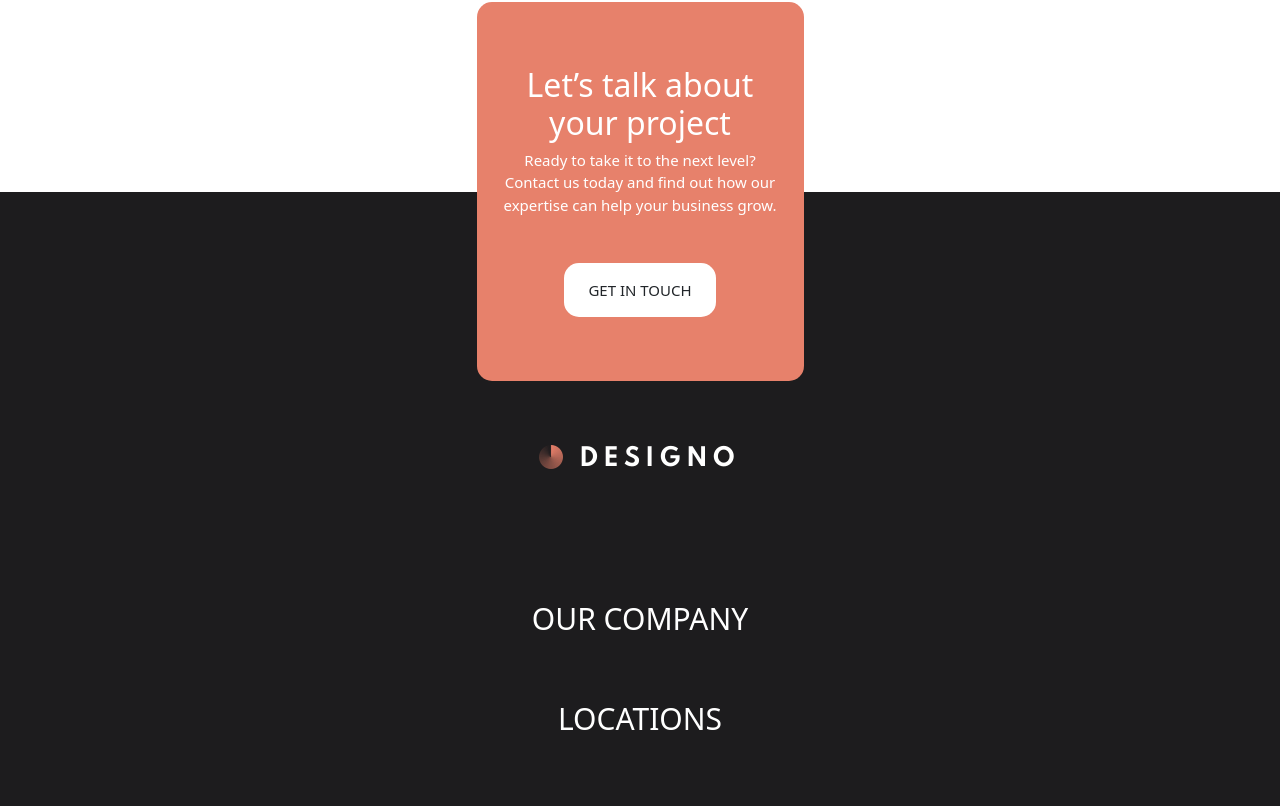
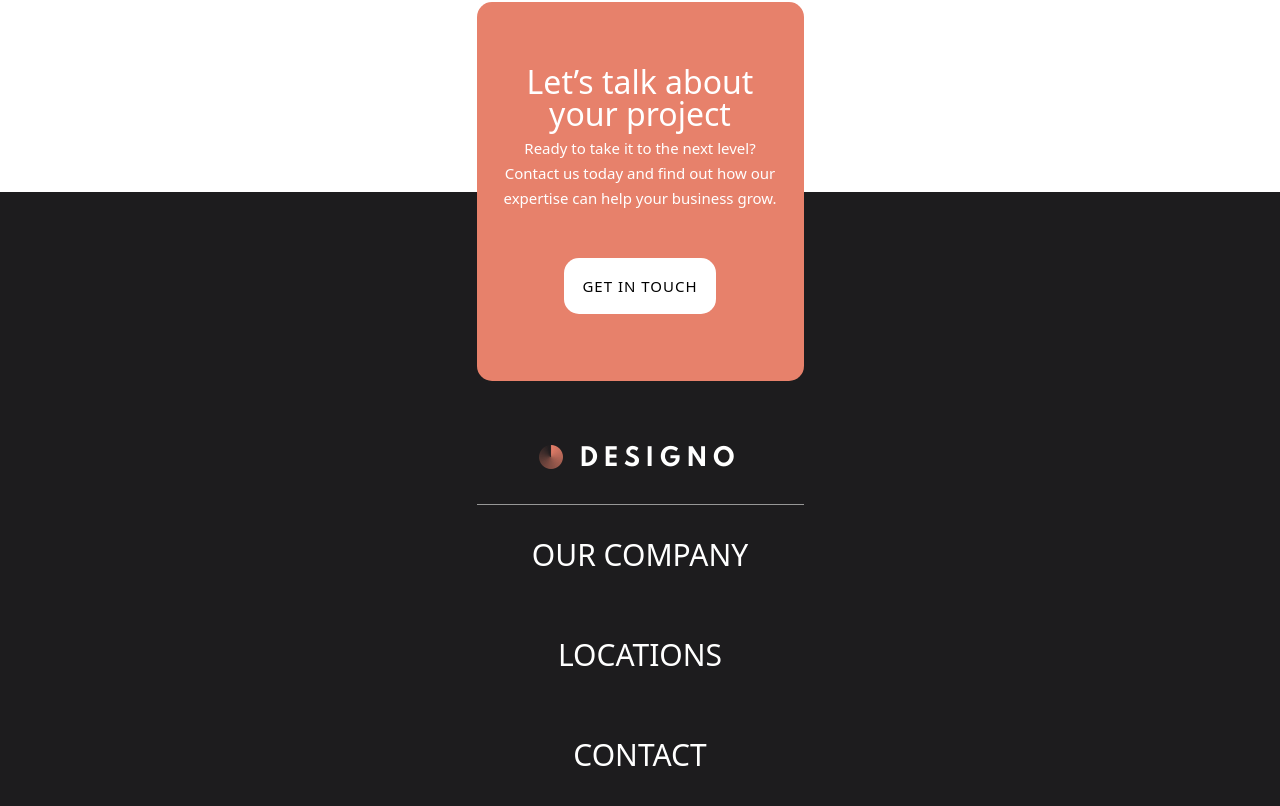
Before and after one commit to TedJenkler/Multi-Page-Website, a React (Create React App) app: page /graphicdesign in a window 1280 px wide. Shown: the part 2547-3353 px from the top of the page. Built offline with nearby package versions, Linux system fonts and the light colour scheme.

Commit message:
gh pages added

```diff
--- a/src/Components.js/Footer.js
+++ b/src/Components.js/Footer.js
@@ -14,11 +14,12 @@ const Footer = () => {
                         <div className="hero-footertextfield">
                             <h1>Let’s talk about your project</h1>
                             <p>Ready to take it to the next level? Contact us today and find out how our expertise can help your business grow.</p>
-                            <button type="button" className="btn">GET IN TOUCH</button>
+                            <Link to="/contact">GET IN TOUCH</Link>
                         </div>
                     </div>
                     <div className="footer-textfield">
                         <Link to="/"><img src={logo} alt="logo" /></Link>
+                        <div className="stylefooter"></div>
                         <Link to="about"><h2 id="h2-1">OUR COMPANY</h2></Link>
                         <Link to="locations"><h2 id="h2-2">LOCATIONS</h2></Link>
                         <Link to="contact"><h2 id="h2-3">CONTACT</h2></Link>
--- a/src/index.css
+++ b/src/index.css
@@ -289,10 +289,17 @@ a {
   align-items: center;
 }
 
+.stylefooter {
+  width: 100%;
+  border-bottom: 1px solid #979797;
+  margin-top: 32px;
+  margin-bottom: 32px;
+}
+
 .footer-textfield {
   height: 33.2em;
   width: 21.8em;
-  margin: 16.86em 0 0 0;
+  margin: 253px 0 0 0;
   display: flex;
   flex-direction: column;
   align-items: center;
@@ -306,7 +313,7 @@ a {
 
 #h2-1 {
   font-size: 0.93;
-  margin: 4.3em 0 0 0;
+  margin: 0 0 0 0;
 }
 
 #h2-2 {
@@ -370,14 +377,16 @@ a {
   font-size: 32px;
   text-align: center;
   margin-bottom: 6px;
+  line-height: 32px;
 }
 
 .hero-footertextfield > p {
   font-size: 15px;
   text-align: center;
+  line-height:  25px;
 }
 
-.hero-footertextfield > button {
+.hero-footertextfield > a {
   font-size: 15px;
   width: 152px;
   height: 56px;
@@ -385,6 +394,12 @@ a {
   background-color: white;
   color: 333136;
   margin-top: 32px;
+  display: flex;
+  align-items: center;
+  justify-content: center;
+  color: black;
+  letter-spacing: 1px;
+  font-weight: 500;
 }
 
 /* About Page */
```
Also changed, not shown: package.json (+7 -1 lines), 1 other file (tests, documents, lock files or other folders).
